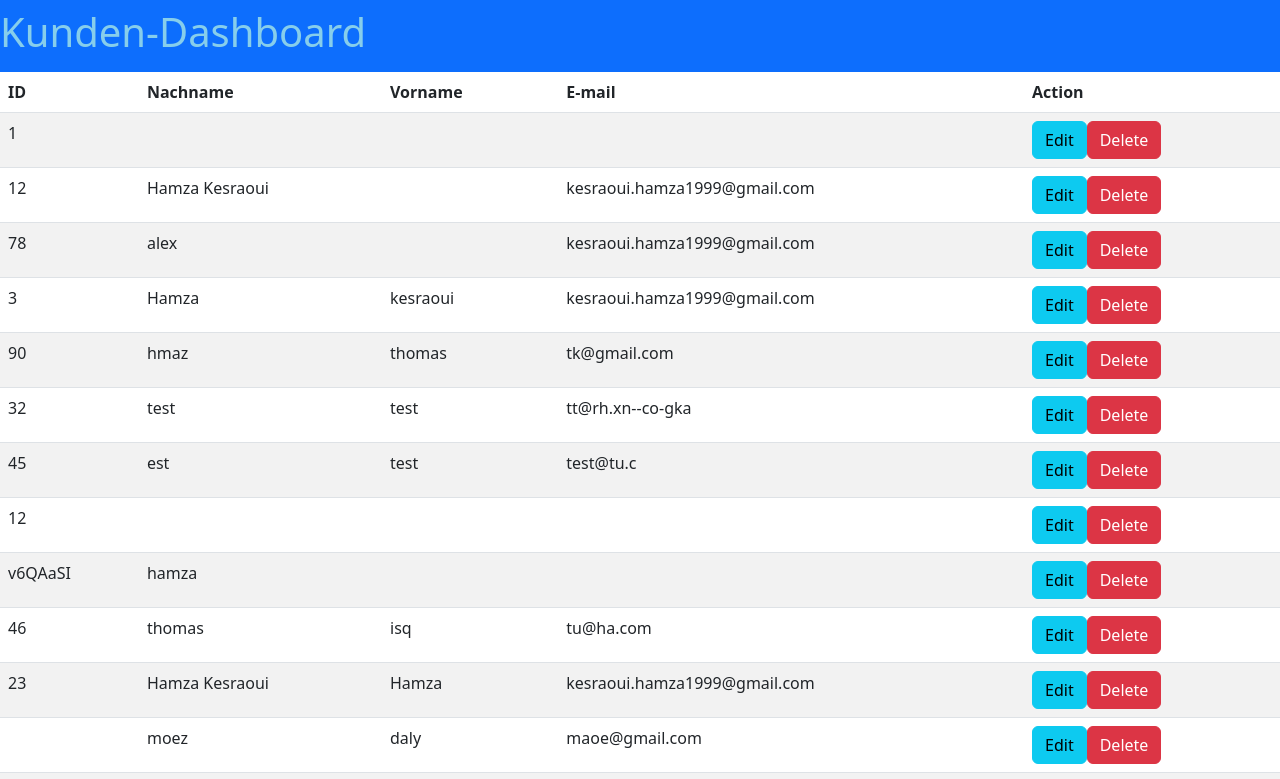
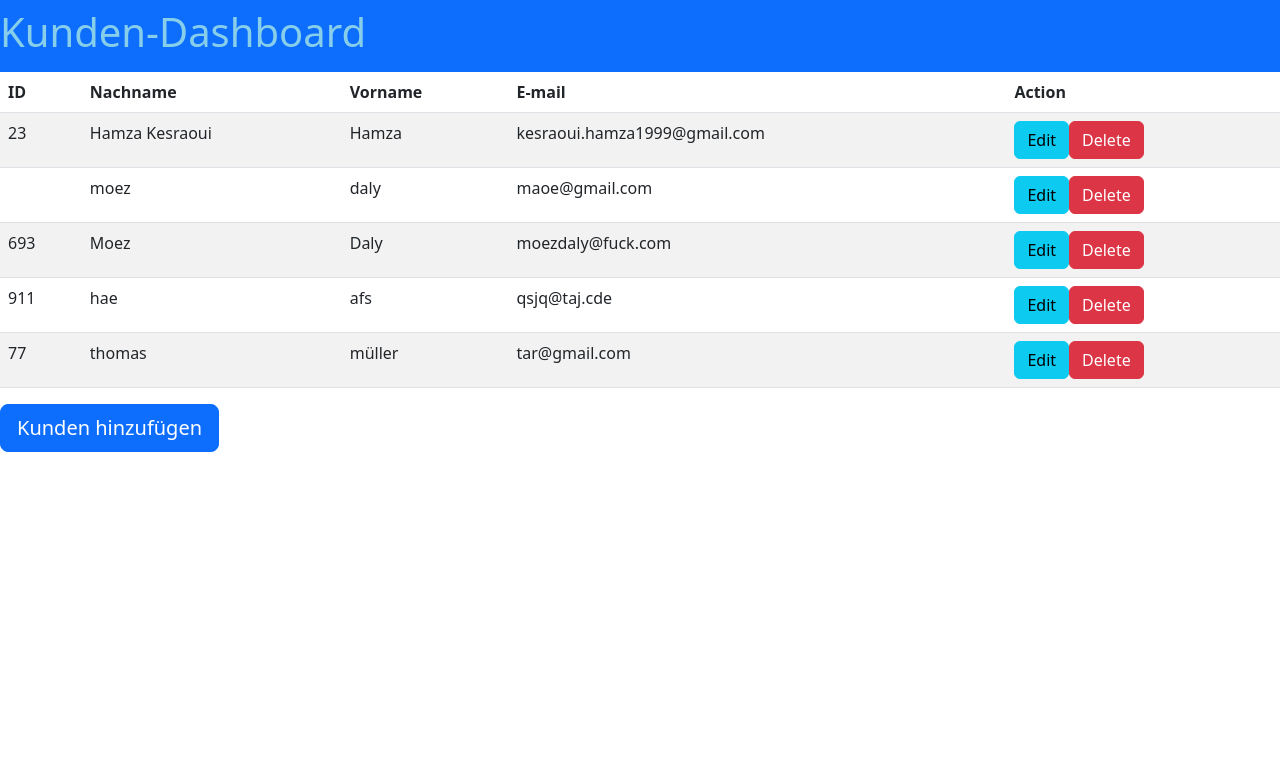
Before and after one commit to hamzaKes/CrudOP, an Angular app: page / in a window 1280 px wide. Shown: the top 779 px of the page. Built offline with nearby package versions, Linux system fonts and the light colour scheme; data requests are answered from the project's data file.

Commit message:
Delete methode implemented and tested

```diff
--- a/db.json
+++ b/db.json
@@ -1,68 +1,5 @@
 {
   "posts": [
-    {
-      "id": 1,
-      "title": "json-server",
-      "author": "typicode"
-    },
-    {
-      "id": "12",
-      "Name": "Hamza Kesraoui",
-      "Email": "kesraoui.hamza1999@gmail.com"
-    },
-    {
-      "id": "78",
-      "Name": "alex",
-      "Email": "kesraoui.hamza1999@gmail.com"
-    },
-    {
-      "id": "3",
-      "Name": "Hamza ",
-      "Vorname": "kesraoui",
-      "Email": "kesraoui.hamza1999@gmail.com"
-    },
-    {
-      "id": "90",
-      "Name": "hmaz",
-      "Vorname": "thomas",
-      "Email": "tk@gmail.com"
-    },
-    {
-      "id": "32",
-      "Name": "test",
-      "Vorname": "test",
-      "Email": "tt@rh.xn--co-gka"
-    },
-    {
-      "id": "45",
-      "Name": "est",
-      "Vorname": "test",
-      "Email": "test@tu.c"
-    },
-    {
-      "id": " 12",
-      "Name": [
-        ""
-      ],
-      "Vorname": [
-        ""
-      ],
-      "Email": [
-        ""
-      ]
-    },
-    {
-      "id": "v6QAaSI",
-      "Name": "hamza",
-      "Vorname": null,
-      "Email": null
-    },
-    {
-      "id": "46",
-      "Name": "thomas",
-      "Vorname": "isq",
-      "Email": "tu@ha.com"
-    },
     {
       "id": "23",
       "Name": "Hamza Kesraoui",
@@ -78,37 +15,25 @@
       "Email": "maoe@gmail.com"
     },
     {
-      "id": "453",
-      "Name": "hale",
-      "Vorname": "kea",
-      "Email": "tres@tudortmund.de"
-    },
-    {
       "id": "693",
       "Name": "Moez ",
       "Vorname": "Daly ",
       "Email": "moezdaly@fuck.com"
     },
     {
-      "id": "99",
-      "Name": "alloha",
-      "Vorname": "modafucka",
-      "Email": "kesraoui.hamza1999@gmail.com"
-    },
-    {
       "id": "911",
       "Name": "hae",
       "Vorname": "afs",
       "Email": "qsjq@taj.cde"
+    },
+    {
+      "id": "77",
+      "Name": "thomas",
+      "Vorname": "müller",
+      "Email": "tar@gmail.com"
     }
   ],
-  "comments": [
-    {
-      "id": 1,
-      "body": "some comment",
-      "postId": 1
-    }
-  ],
+  "comments": [],
   "profile": {
     "name": "typicode"
   }
--- a/src/app/crud.service.ts
+++ b/src/app/crud.service.ts
@@ -1,36 +1,33 @@
 import { Injectable } from '@angular/core';
 import {HttpClient} from "@angular/common/http";
 import {map} from "rxjs/operators";
-import {Observable, of} from "rxjs";
 
 @Injectable({
   providedIn: 'root'
 })
 export class CrudService {
 
-  constructor(private http: HttpClient) {
-  }
+  constructor(private http: HttpClient) {}
 
+  //HTTP POST methode auf die JSON Datenbank anwenden
   postKunden(data: any) {
     return this.http.post<any>("http://localhost:3000/posts", data).pipe(map((res:any)=>{
       return res;
       }))
-
-
   }
-
+  //HTTP UPDATE methode auf die JSON Datenbank anwenden(Id ist nodwendig)
   updateKunden(data: any,id: any) {
     return this.http.put<any>("http://localhost:3000/posts/" + id,data).pipe(map((res:any)=>{
       return res;
     }))
   }
-
+  //HTTP GET methode auf die JSON Datenbank anwenden
   getKunden() {
     return this.http.get<any>("http://localhost:3000/posts").pipe(map((res:any)=>{
       return res;
     }))
   }
-
+  //HTTP DELETE methode auf die JSON Datenbank anwenden(ID notwendig)
   deleteKunden(id: any) {
   return this.http.delete("http://localhost:3000/posts/" + id).pipe(map(
     res =>{
@@ -38,11 +35,4 @@ export class CrudService {
     }));
   }
 
-  private handleError<T>(operation = 'operation', result?: T) {
-    return (error: any): Observable<T> => {
-      console.error(`${operation} failed: ${error.message}`);
-
-      return of(result as T);
-    };
-  }
 }
--- a/src/app/kunden-dashboard/kunden-dashboard.component.html
+++ b/src/app/kunden-dashboard/kunden-dashboard.component.html
@@ -4,11 +4,11 @@
 <table class="table table-striped table-hover">
   <thead>
   <tr>
-    <th class='attributes' scope="col" >ID</th>
-    <th class='attributes' scope="col" >Nachname</th>
-    <th class='attributes' scope="col" >Vorname</th>
-    <th class='attributes' scope="col" >E-mail</th>
-    <th class='attributes' scope="col" >Action</th>
+    <th class='attributes' scope="col">ID</th>
+    <th class='attributes' scope="col">Nachname</th>
+    <th class='attributes' scope="col">Vorname</th>
+    <th class='attributes' scope="col">E-mail</th>
+    <th class='attributes' scope="col">Action</th>
   </tr>
   </thead>
   <tbody>
@@ -18,8 +18,10 @@
     <td>{{row.Vorname}}</td>
     <td>{{row.Email}}</td>
     <td>
-      <button class="btn btn-info" value="Edit" (click)="onEditClick(row)" data-bs-toggle="modal" data-bs-target="#exampleModal">Edit</button>
-      <button class="btn btn-danger">Delete</button>
+      <button class="btn btn-info" value="Edit" (click)="onEditClick(row)" data-bs-toggle="modal"
+              data-bs-target="#exampleModal">Edit
+      </button>
+      <button class="btn btn-danger" (click)="deletDetail(row.id)">Delete</button>
     </td>
   </tr>
   </tbody>
@@ -29,41 +31,44 @@
 <div class="modal fade" id="exampleModal" tabindex="-1" aria-labelledby="exampleModalLabel" aria-hidden="true">
   <div class="modal-dialog">
     <div class="modal-content">
-  <div class="modal-header" >
+      <div class="modal-header">
         <h4 class="modal-title" id="modal-basic-title">Kunden Informationen</h4>
-    <button type="button" class="btn-close" data-bs-dismiss="modal" aria-label="Close"></button>
+        <button type="button" class="btn-close" data-bs-dismiss="modal" aria-label="Close" (click)="reset()"></button>
       </div>
       <div class="modal-body">
         <form [formGroup]="formvalue" (ngSubmit)="onSubmit()">
           <div class="mb-3">
-        <label for ="id">ID</label>
-        <input formControlName="Id" type="text"  class="form-control" id="Id"  placeholder="Enter Id">
+            <label for="id">ID</label>
+            <input formControlName="Id" type="text" class="form-control" id="Id" placeholder="Enter Id">
 
           </div>
 
           <div class="mb-3">
             <label for="Name">Name</label>
-        <input formControlName="Name" type="text"   class="form-control" id="name"  placeholder="Enter Name">
+            <input formControlName="Name" type="text" class="form-control" id="name" placeholder="Enter Name">
           </div>
 
           <div class="mb-3">
             <label for="Vorname">Vorname</label>
-        <input formControlName="Vorname" type="text"   class="form-control" id="vorname"  placeholder="Enter Vorname">
+            <input formControlName="Vorname" type="text" class="form-control" id="vorname" placeholder="Enter Vorname">
           </div>
 
           <div class="mb-3">
             <label for="E-Mail address">Email address</label>
-        <input formControlName="Email" type="email"  class="form-control" id="E-Mail address"  placeholder="Enter email">
+            <input formControlName="Email" type="email" class="form-control" id="E-Mail address"
+                   placeholder="Enter email">
 
           </div>
         </form>
       </div>
       <div class="modal-footer">
-    <button *ngIf="!EditObj"  type="button" class="btn btn-outline-dark" (click)='postDeatails()'>Save</button>
+        <button *ngIf="!EditObj" type="button" class="btn btn-outline-dark" (click)='postDeatails()'>Save</button>
         <button *ngIf="EditObj" type="button" class="btn btn-outline-dark" (click)='updateDetails()'>Edit</button>
       </div>
 
     </div>
   </div>
 </div>
-<button class="btn btn-lg btn-primary" type="submit"  data-bs-toggle="modal" data-bs-target="#exampleModal" (click)="reset()">Kunden hinzufügen</button>
+<button class="btn btn-lg btn-primary" type="submit" data-bs-toggle="modal" data-bs-target="#exampleModal"
+        (click)="reset()">Kunden hinzufügen
+</button>
--- a/src/app/kunden-dashboard/kunden-dashboard.component.ts
+++ b/src/app/kunden-dashboard/kunden-dashboard.component.ts
@@ -3,7 +3,7 @@ import {NgbModal, NgbModalConfig} from "@ng-bootstrap/ng-bootstrap";
 import { UntypedFormControl, UntypedFormGroup} from "@angular/forms";
 import {KundenModel} from "../Kunden-Model";
 import {CrudService} from "../crud.service";
-import {error} from "@angular/compiler-cli/src/transformers/util";
+
 
 @Component({
   selector: 'app-kunden-dashboard',
@@ -21,20 +21,24 @@ export class KundenDashboardComponent implements OnInit {
   kundenObj: KundenModel=new KundenModel();
   KundenDaten:any;
   EditObj:boolean = false;
+
   constructor(config: NgbModalConfig, private modalService: NgbModal,private api: CrudService) {
     config.backdrop = 'static';
     config.keyboard = false;
   }
 
-
+//Wenn die App zum ersten Mal initialisiert wird, werden alle Kundendetails mit getDetail geladen
   ngOnInit(): void
   {
     this.getDetails();
   }
 
+  //Wenn auf "kunden Hinzufügen" geklickt wird, sollte das Hinzufügen-Formular angezeigt werden
   reset() {
     this.EditObj = false;
   }
+
+  //Details eines neuen Kunden in die über das Formular angegebene Datenbank eingeben
   postDeatails()
   {
     this.kundenObj.id = this.formvalue.value.Id;
@@ -44,23 +48,27 @@ export class KundenDashboardComponent implements OnInit {
     this.api.postKunden(this.kundenObj).subscribe(
       res =>{
         console.log(res);
+        //nutzer benachrichten wenn die POST ist richtig ausgefürt
         alert("added successfully");
         this.formvalue.reset();
         this.getDetails();
       },
       err =>{
+        //nutzer benachrigten wenn eine Fehler auftritt
         alert("failure");
       });
   }
 
+  //alle gespeicherte kunden Daten die in die Datenbank aufladen
   getDetails()
   {
     this.api.getKunden().subscribe(
       res=>{
         this.KundenDaten = res;
-      }
-    )
+      })
   }
+
+  //UPDATE Formular aufladen mit die bereits gespeichert kunden Daten aufladen
   onEditClick(row: any)
   {
     this.EditObj=true;
@@ -72,6 +80,7 @@ export class KundenDashboardComponent implements OnInit {
 
   }
 
+  //Bereits gespeicherte kunden Daten aktualisieren/ändern
   updateDetails()
   {
     this.kundenObj.id = this.formvalue.value.Id;
@@ -90,6 +99,15 @@ export class KundenDashboardComponent implements OnInit {
 
   }
 
+  //kunden mit die gegeben id entfernen
+  deletDetail(id:any){
+    this.api.deleteKunden(id).subscribe(
+      res=>{
+        alert("kunden deleted");
+        this.getDetails();
+      })
+  }
+
   onSubmit() {
     console.log(this.kundenObj);
   }
```
Lines whose indentation alone changed are shown as unchanged.
